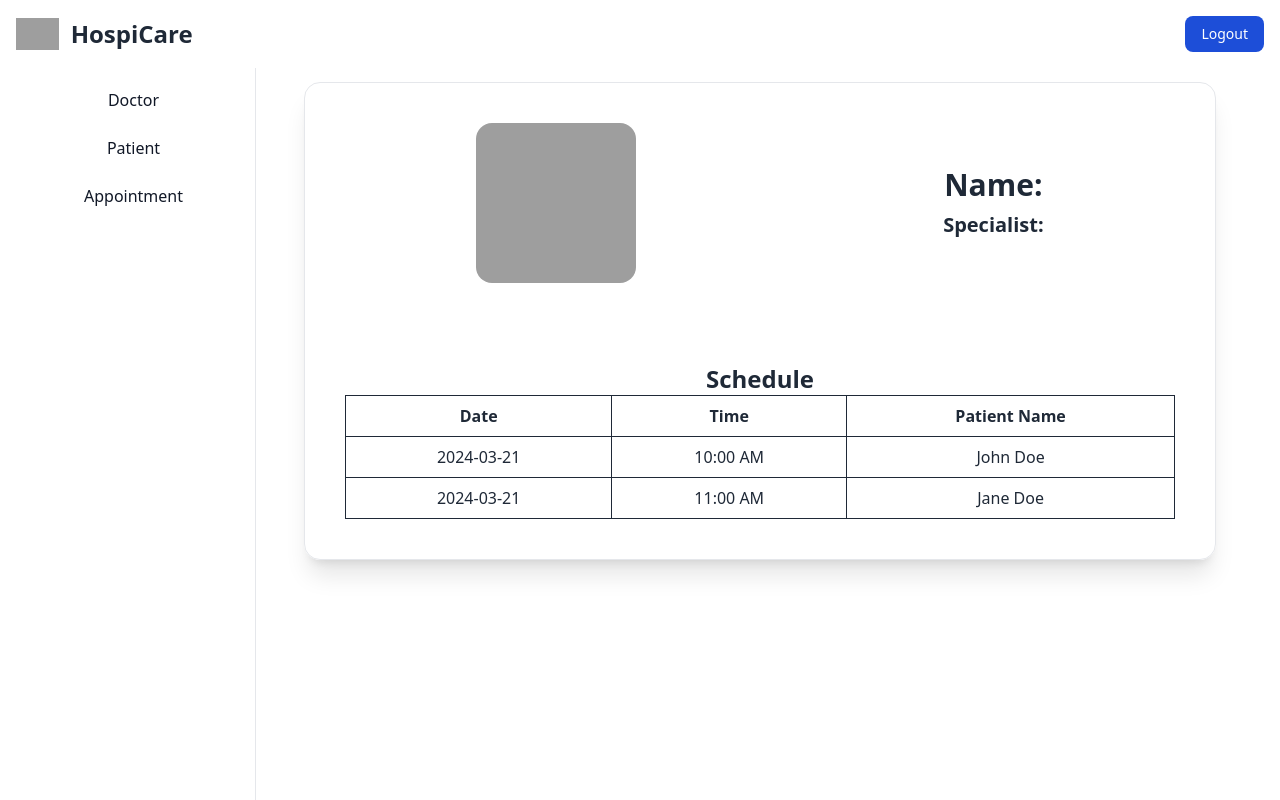
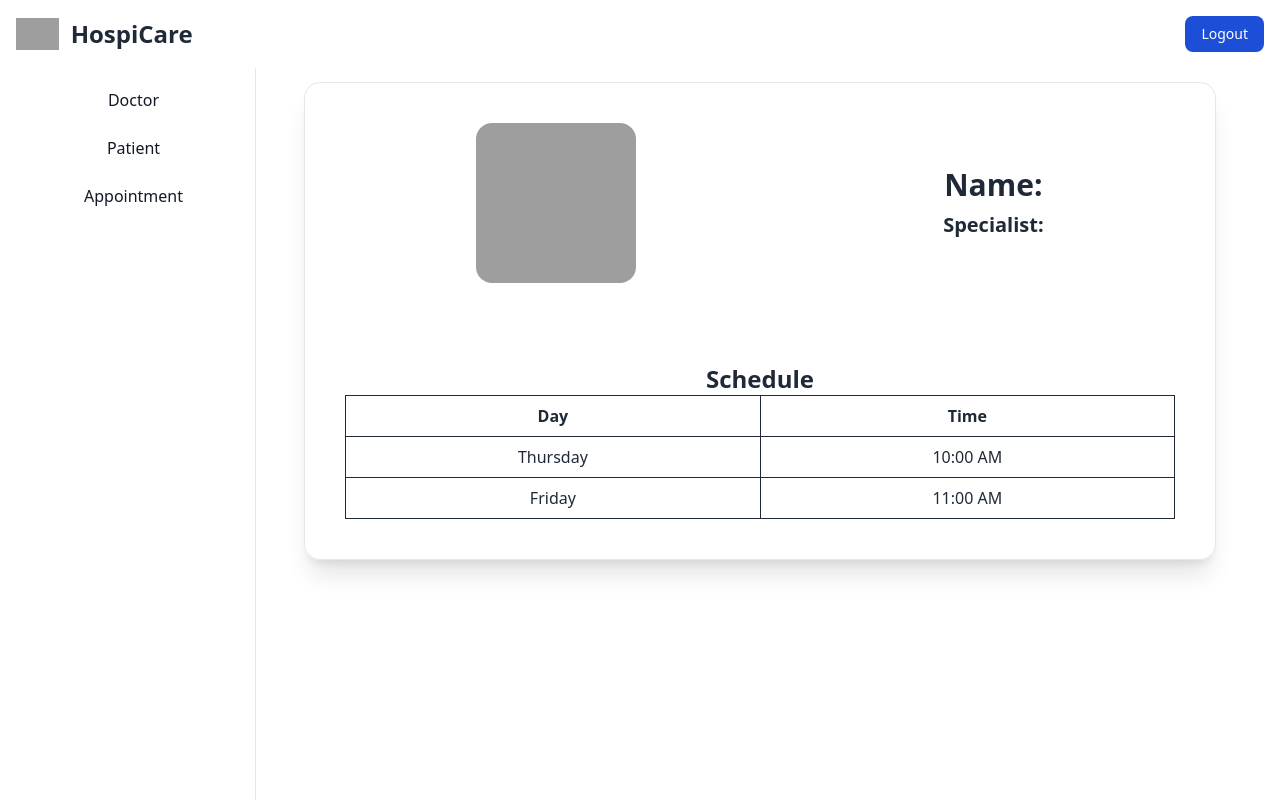
Before and after one commit to MAG-org/client, a React (Vite) app in the folder cms/: page /doctors/1 in a window 1280 px wide. Built offline with nearby package versions, Linux system fonts and the light colour scheme; grey boxes are pictures that could not be loaded.

Commit message:
Fix: layout doctor detail

```diff
--- a/cms/src/components/doctorDetail.jsx
+++ b/cms/src/components/doctorDetail.jsx
@@ -1,12 +1,16 @@
 import React, { useState } from "react";
 
 export default function DoctorDetail() {
-  // Sample data for demonstration
   const [appointments, setAppointments] = useState([
-    { id: 1, date: "2024-03-21", time: "10:00 AM", patientName: "John Doe" },
-    { id: 2, date: "2024-03-21", time: "11:00 AM", patientName: "Jane Doe" },
-    // Add more sample appointments as needed
+    { id: 1, date: "2024-03-21", time: "10:00 AM" },
+    { id: 2, date: "2024-03-22", time: "11:00 AM" },
   ]);
+
+  const getDayFromDate = (dateString) => {
+    const days = ['Sunday', 'Monday', 'Tuesday', 'Wednesday', 'Thursday', 'Friday', 'Saturday'];
+    const date = new Date(dateString);
+    return days[date.getDay()];
+  };
 
   return (
     <div style={{ textAlign: "center", paddingTop: "50px" }}>
@@ -33,24 +37,18 @@ export default function DoctorDetail() {
             <table className="border-collapse border border-gray-800 w-full">
               <thead>
                 <tr>
-                  <th className="border border-gray-800 px-4 py-2">Date</th>
+                  <th className="border border-gray-800 px-4 py-2">Day</th>
                   <th className="border border-gray-800 px-4 py-2">Time</th>
-                  <th className="border border-gray-800 px-4 py-2">
-                    Patient Name
-                  </th>
                 </tr>
               </thead>
               <tbody>
                 {appointments.map((appointment) => (
                   <tr key={appointment.id}>
                     <td className="border border-gray-800 px-4 py-2">
-                      {appointment.date}
+                      {getDayFromDate(appointment.date)}
                     </td>
                     <td className="border border-gray-800 px-4 py-2">
                       {appointment.time}
-                    </td>
-                    <td className="border border-gray-800 px-4 py-2">
-                      {appointment.patientName}
                     </td>
                   </tr>
                 ))}
@@ -58,7 +56,7 @@ export default function DoctorDetail() {
                   <tr>
                     <td
                       className="border border-gray-800 px-4 py-2"
-                      colSpan="3">
+                      colSpan="2">
                       No appointments scheduled
                     </td>
                   </tr>
```
